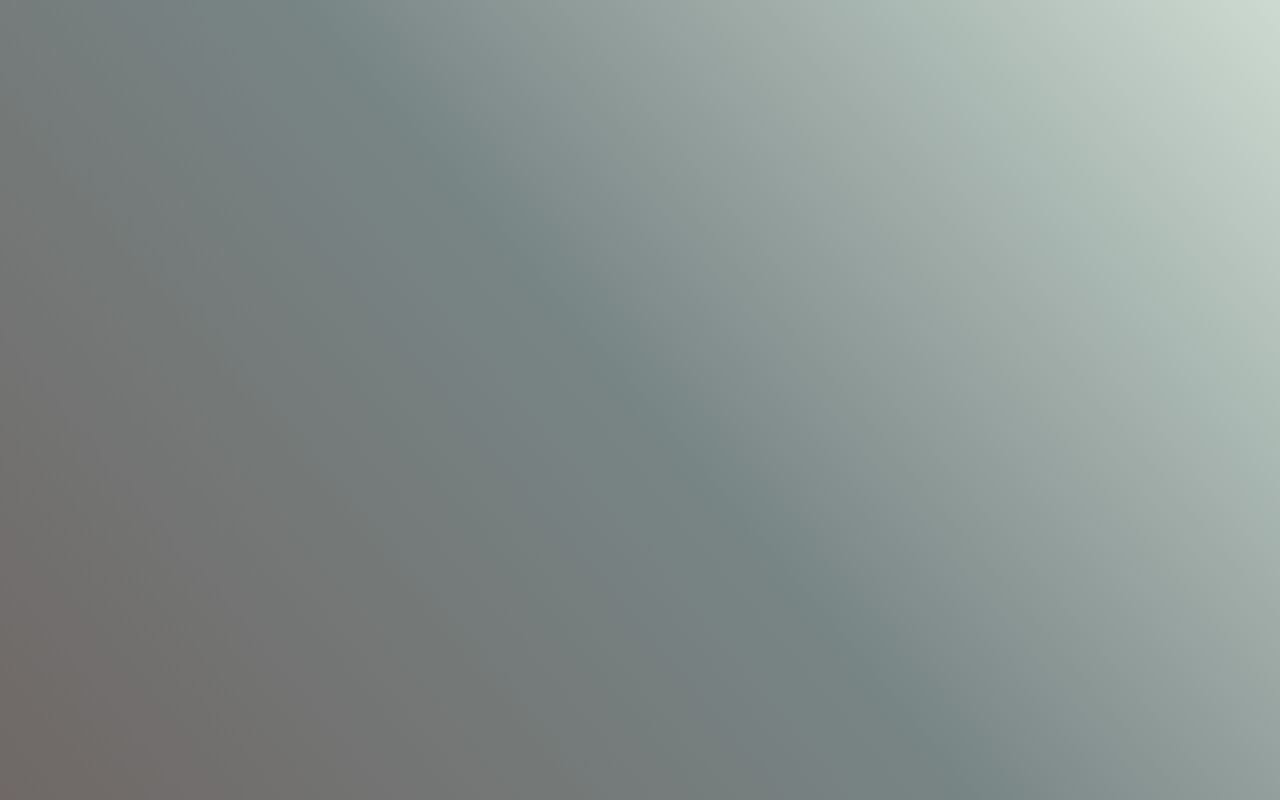
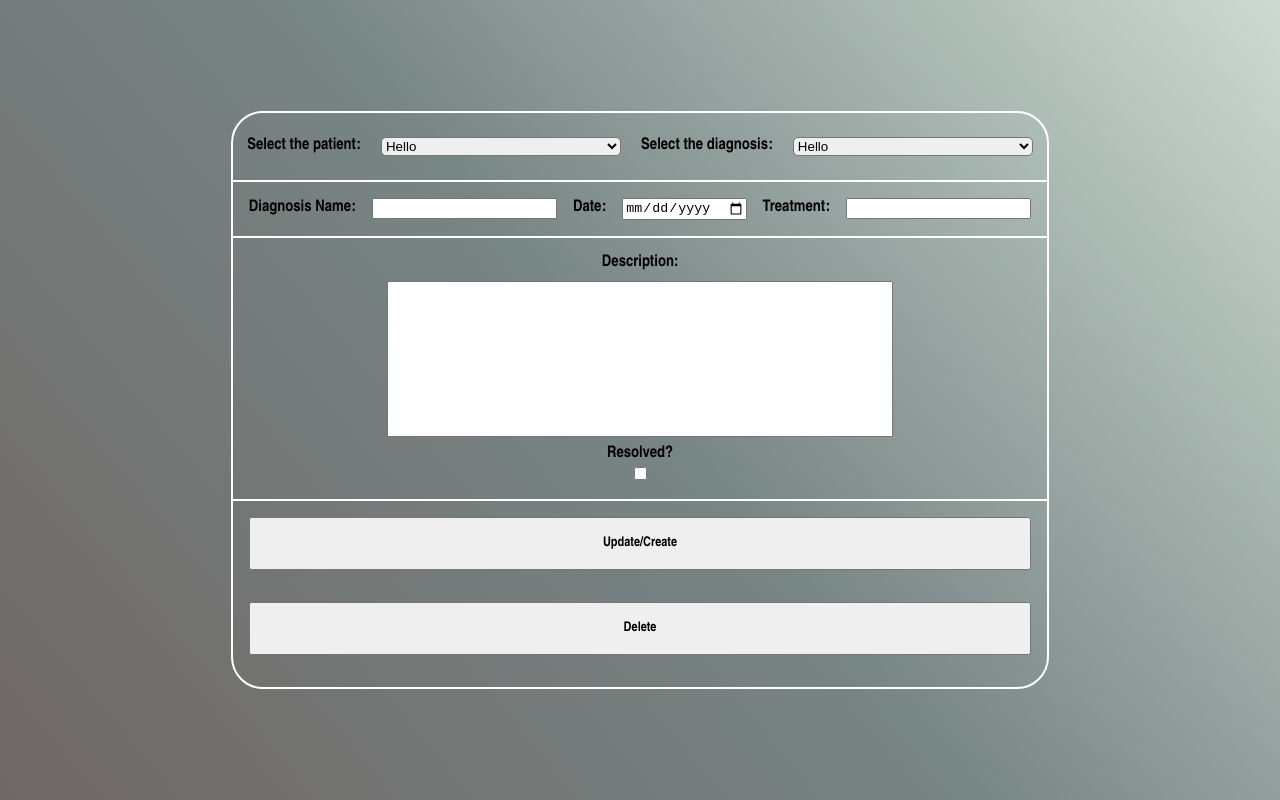
Before and after one commit to LucasFurlong1/hospitalmanagement, a React (Create React App) app: page /docdiag in a window 1280 px wide. Before the commit this address had no page. Built offline with nearby package versions, Linux system fonts and the light colour scheme.

Commit message:
diag form and patient block fixes

```diff
--- a/package.json
+++ b/package.json
@@ -7,6 +7,7 @@
     "@testing-library/react": "^13.4.0",
     "@testing-library/user-event": "^13.5.0",
     "@trendmicro/react-sidenav": "^0.5.0",
+    "axios": "^1.3.4",
     "react": "^18.2.0",
     "react-dom": "^18.2.0",
     "react-router-dom": "^6.9.0",
--- a/src/App.css
+++ b/src/App.css
@@ -1,10 +1,21 @@
+html {
+  height: max-content;
+}
 .App {
+  background-image: linear-gradient(-130deg, #CCDAD1,#788585 50%,#6F6866);
+  min-height: 100vh;
+  display: flex;
+  justify-content: center;
+  align-items: center;
+  text-align: center;
+}
+
+.full-container {
   text-align: center;
   display: flex;
   min-height: 100vh;
   align-items: center;
   justify-content: center;
-  background-image: linear-gradient(-130deg, #CCDAD1,#788585 50%,#6F6866);
 }
 
 .auth-form-container, .login-form, .register-form {
@@ -21,20 +32,26 @@
   margin: 0.5rem;
 }
 
-label {
+.login-label {
   text-align: left;
   padding: 0.25rem 0;
   color: #38302E;
 }
 
-input {
+.login-input {
   margin: 0.5rem 0;
   padding: 1rem;
   border: none;
   border-radius: 10px;
 }
 
-button  {
+
+
+button:active {
+  color: #9CAEA9;
+}
+
+.submit-button {
   border: none;
   background-color: white;
   padding: 20px;
@@ -42,17 +59,17 @@ button  {
   cursor: pointer;
   color: #38302E;
   font-weight: bold;
-}
-
-button:active {
-  color: #9CAEA9;
-}
-
-.submit-button {
   width: 100%;
 }
 
 .link-btn {
+  border: none;
+  background-color: white;
+  padding: 20px;
+  border-radius: 10px;
+  cursor: pointer;
+  color: #38302E;
+  font-weight: bold;
   background: none;
   color: #38302E;
   text-decoration: underline;
@@ -62,7 +79,3 @@ button:active {
   font-family: 'Franklin Gothic Medium', 'Arial Narrow', Arial, sans-serif;
   color: #38302E;
 }
-
-.side_nav {
-  background-color: rgb(44, 44, 44) !important;
-}
--- /dev/null
+++ b/src/diagform.css
@@ -0,0 +1,86 @@
+
+
+.diag-container {
+    min-height: 100vh;
+    display: flex;
+    justify-content: center;
+    align-items: center;
+    text-align: center;
+    flex-wrap: wrap;
+    font-family: 'Arial Narrow', Arial, sans-serif;
+    font-weight: bold;
+}
+
+
+.diag-form {
+    display: flex;
+    flex-direction: column;
+    border: 2px solid white;
+    border-radius: 2rem;
+    padding-top: 1rem;
+    padding-bottom: 1rem;
+  }
+
+  .diag-1 {
+    border-bottom: 2px solid white;
+    padding-bottom: 1rem;
+    display: flex;
+    align-items: center;
+    justify-content: center;
+    gap: 0.25rem;
+  }
+
+  .diag-2 {
+    border-bottom: 2px solid white;
+    display: flex;
+    align-items: center;
+    justify-content: center;
+    gap: 1rem;
+    padding: 1rem;
+  }
+
+  .diag-3 {
+    display: flex;
+    align-items: center;
+    align-content: center;
+    justify-content: center;
+    flex-direction: column;
+    border-bottom: 2px solid white;
+    padding: 1rem;
+  }
+
+  .diag-delete {
+    padding: 1rem;
+    margin: 1rem;
+  }
+
+  .diag-update {
+    padding: 1rem;
+    margin: 1rem;
+  }
+
+  .diag-long {
+
+    margin: 0.5rem;
+  }
+
+  button {
+    font-family: 'Arial Narrow', Arial, sans-serif;
+    font-weight: bold;
+  }
+
+  select {
+    border-radius: 5px;
+    min-width: 15rem;
+    margin: 0.5rem;
+  }
+
+  .select-label {
+    margin: 0.5rem;
+  }
+
+  textarea {
+    height: 150px;
+    width: 500px;
+    resize: none;
+  }
--- /dev/null
+++ b/src/docform.css
@@ -0,0 +1,55 @@
+.side_nav {
+    background-color: grey !important;
+    height: 100vh !important;
+    position: fixed !important;
+  }
+
+  .patient-block {
+    border-radius: 5px;
+    border: 2px solid white;
+    margin: 1rem;
+  }
+
+
+  .doctor-data-container {
+    flex-direction: column;
+    align-items: center;
+    align-content: center;
+    justify-content: center;
+    min-height: 100vh;
+    margin-left: 5rem;
+    margin-right: 2rem;
+    order: 1;
+  }
+
+  .patient-block, .patient-name, .patient-email, .doctor-data-container{
+    display: flex;
+  }
+
+  .patient-name, .patient-email, .patient-phone {
+    width: 100%;
+    align-items: center;
+    justify-content: center;
+    padding-left: 1rem;
+    padding-right: 1rem;
+  }
+
+  .title {
+    font-size: x-large;
+    font-weight: bold;
+  }
+
+  .patient-phone, .patient-name {
+    white-space: nowrap;
+  }
+
+  .block-1 {
+    display: flex;
+    flex-direction: row;
+    align-items: center;
+    justify-content: center;
+  }
+
+  .name-label {
+    padding-left: 1rem;
+  }
--- a/src/pages/App.js
+++ b/src/pages/App.js
@@ -5,6 +5,8 @@ import { Login } from "./login";
 import { Register } from "./register";
 import { Doctor } from "./doctor";
 import { Patient } from "./patient";
+import { DocDiag } from "./docdiag"
+import { DocPres } from "./docpres"
 
 const App = () => {
 
@@ -14,7 +16,9 @@ const App = () => {
           <Route path="/" element={<Login/>}/>
           <Route path="/doctor" element={<Doctor/>} />
           <Route path="/register" element={<Register/>} />
-          <Route path="/patient" element={<Patient />} />
+          <Route path="/patient" element={<Patient/>} />
+          <Route path="/docdiag" element={<DocDiag/>} />
+          <Route path="/docpres" element={<DocPres/>} />
         </Routes>
       </div>
   );
--- /dev/null
+++ b/src/pages/docdiag.jsx
@@ -0,0 +1,39 @@
+import React from 'react'
+import "../diagform.css"
+
+export const DocDiag = () => {
+    return (
+        <div className="diag-container">
+            <form className='diag-form'>
+                <div className='diag-1'>
+                    <label className='select-label'>Select the patient: </label>
+                    <select type="patient">
+                        <option>Hello</option>
+                    </select>
+                    <label className='select-label'>Select the diagnosis: </label>
+                    <select>
+                        <option>Hello</option>
+                    </select>
+                </div>
+                <div className='diag-2'>
+                    <label>Diagnosis Name: </label>
+                    <input type="username"></input>
+                    <label>Date: </label>
+                    <input type="date"></input>
+                    <label>Treatment: </label>
+                    <input type="username"></input>
+                </div>
+                <div className='diag-3'>
+                    <label>Description: </label>
+                    <textarea className="diag-long"></textarea>
+                    <label>Resolved?</label>
+                    <input type="checkbox"></input>
+                </div>
+                <button className='diag-update'>Update/Create</button>
+                <button className='diag-delete'>Delete</button>
+            </form>
+        </div>
+    )
+}
+
+export default DocDiag;
--- /dev/null
+++ b/src/pages/docpres.jsx
@@ -0,0 +1,12 @@
+import React from 'react'
+import "../App.css";
+
+export const DocPres = () => {
+    return (
+        <div className='full-container'>
+            <p>hello</p>
+        </div>
+    )
+}
+
+export default DocPres;
--- a/src/pages/doctor.jsx
+++ b/src/pages/doctor.jsx
@@ -1,12 +1,46 @@
-import React, {useState} from "react";
-import SideNavBar from "./sidenav";
-import "../App.css"
+import React, { useState, useEffect } from "react"
+import axios from "axios"
+import SideNavBar from "./sidenav"
+import { Link } from 'react-router-dom'
+import "../docform.css"
 
 export const Doctor = () => {
+    const [patient, setPatient] = useState([]);
+
+
+    useEffect(() => {
+        patients();
+    }, [])
+
+    const patients = async () => {
+        const { data } = await axios.get("https://jsonplaceholder.typicode.com/users")
+            .then((data) => {
+                console.log(data);
+                setPatient(data.data);
+            });
+    }
+
     return (
-        <div>
+        <div className="doctor-page-container">
+            <div className="doctor-data-container">
+                <p className="title">Patients:</p>
+                {patient.map((data) => {
+                    return (
+                        <div className="patient-block">
+                            <div className="block-1">
+                                <label className="name-label">Name: </label>
+                                <p className="patient-name" key={data.id}>{data.name}</p>
+                                <label>Email: </label>
+                                <p className="patient-email" key={data.id}>{data.email}</p>
+                                <label>Phone: </label>
+                                <p className="patient-phone" key={data.id}>{data.phone}</p>
+                            </div>
 
-            <SideNavBar/>
+                        </div>
+                    )
+                })}
+            </div>
+            <SideNavBar />
         </div>
     );
 }
--- a/src/pages/login.jsx
+++ b/src/pages/login.jsx
@@ -10,13 +10,14 @@ export const Login = (props) => {
     }
 
     return (
+        <div className="full-container">
             <div className="auth-form-container">
                 <h2 className="auth-title">Welcome to ABC Hospital</h2>
                 <form className="login-form" onSubmit={handleSubmit}>
-                <label htmlFor="username">Username: </label>
-                <input value={username} onChange={(e) => setUsername(e.target.value)} type="username" placeholder="username" id="username" name="username" />
-                <label htmlFor="password">Password: </label>
-                <input value={pass} onChange={(e) => setPass(e.target.value)} type="password" placeholder="**********" id="password" name="password" />
+                    <label className="login-label" htmlFor="username">Username: </label>
+                    <input className="login-input" value={username} onChange={(e) => setUsername(e.target.value)} type="username" placeholder="username" id="username" name="username" />
+                    <label className="login-label" htmlFor="password">Password: </label>
+                    <input className="login-input" value={pass} onChange={(e) => setPass(e.target.value)} type="password" placeholder="**********" id="password" name="password" />
                     <Link to="/doctor"><button type="submit" className="submit-button">Log In</button></Link>
 
                 </form>
@@ -24,5 +25,6 @@ export const Login = (props) => {
                     <button className="link-btn" >Need to register with the hospital? Press here</button>
                 </Link>
             </div>
+        </div>
     )
 }
--- a/src/pages/patient.jsx
+++ b/src/pages/patient.jsx
@@ -1,12 +1,11 @@
 import React, {useState} from "react";
-import SideNavBar from "./sidenav";
 import "../App.css"
 
 export const Patient = () => {
     return (
         <div>
 
-            <SideNavBar/>
+
         </div>
     );
 }
--- a/src/pages/sidenav.jsx
+++ b/src/pages/sidenav.jsx
@@ -1,19 +1,21 @@
-import SideNav, {Toggle, NavItem, NavIcon, NavText} from '@trendmicro/react-sidenav';
+import SideNav, { Toggle, NavItem, NavIcon, NavText } from '@trendmicro/react-sidenav';
+import { useNavigate } from 'react-router-dom';
 import '@trendmicro/react-sidenav/dist/react-sidenav.css';
 
 
 const SideNavBar = () => {
+    const navigate = useNavigate()
     return (
-        <SideNav className="side_nav">
-            <SideNav.Toggle/>
+        <SideNav className="side_nav" onSelect={(selected) => {navigate('/'+selected)}}>
+            <SideNav.Toggle />
             <SideNav.Nav defaultSelected="home">
-                <NavItem>
-                    <NavIcon><i className='fa-solid fa-pills' style={{fontSize: "1.5rem"}}/></NavIcon>
-                    <NavText><p style={{fontFamily: 'monospace'}}>Prescriptions</p></NavText>
+                <NavItem eventKey="docpres">
+                    <NavIcon><i className='fa-solid fa-pills' style={{ fontSize: "1.5rem" }} /></NavIcon>
+                    <NavText><p style={{ fontFamily: 'monospace' }}>Prescriptions</p></NavText>
                 </NavItem>
-                <NavItem>
-                    <NavIcon><i className='fa-solid fa-paperclip' style={{fontSize: "1.5rem"}}/></NavIcon>
-                    <NavText><p style={{fontFamily: 'monospace'}}>Diagnoses</p></NavText>
+                <NavItem eventKey="docdiag">
+                    <NavIcon><i className='fa-solid fa-paperclip' style={{ fontSize: "1.5rem" }} /></NavIcon>
+                    <NavText><p style={{ fontFamily: 'monospace' }}>Diagnoses</p></NavText>
                 </NavItem>
             </SideNav.Nav>
         </SideNav>
```
Also changed, not shown: 1 other file (tests, documents, lock files or other folders). Lines whose indentation alone changed are shown as unchanged.
